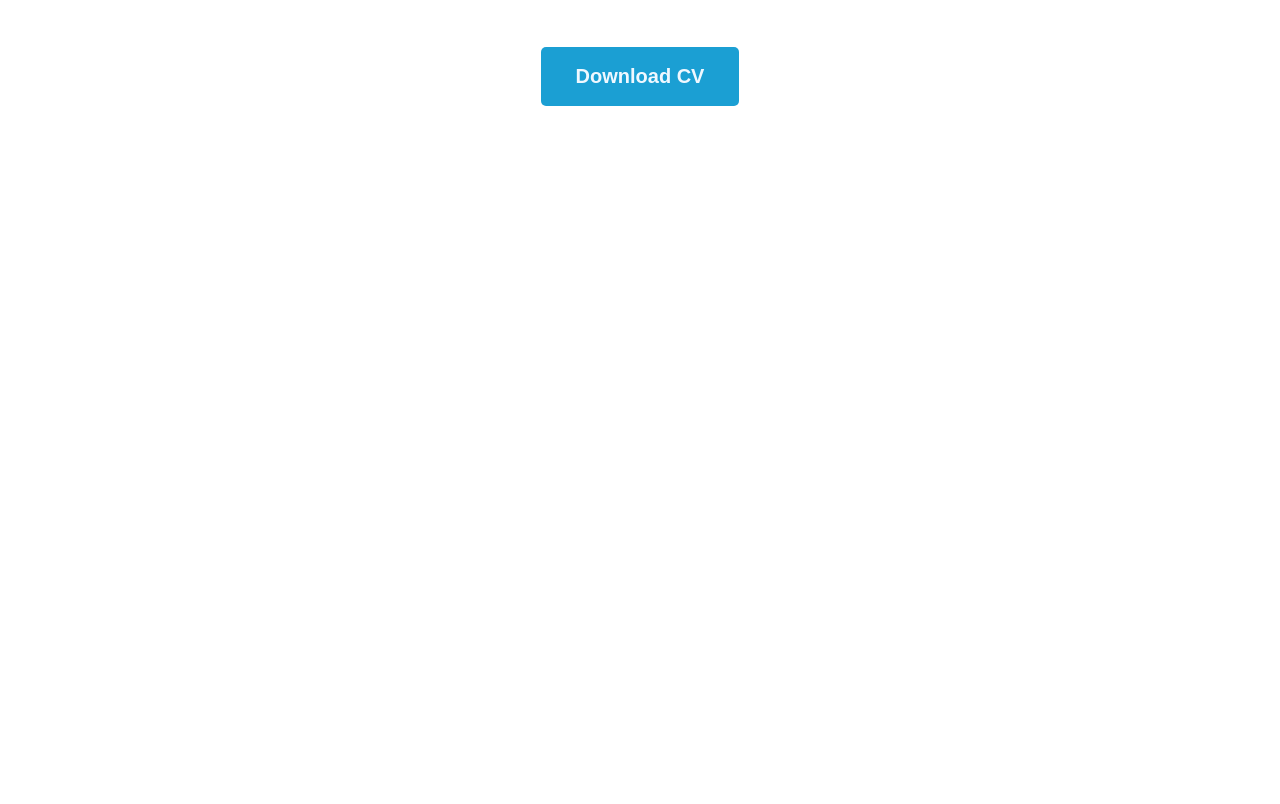
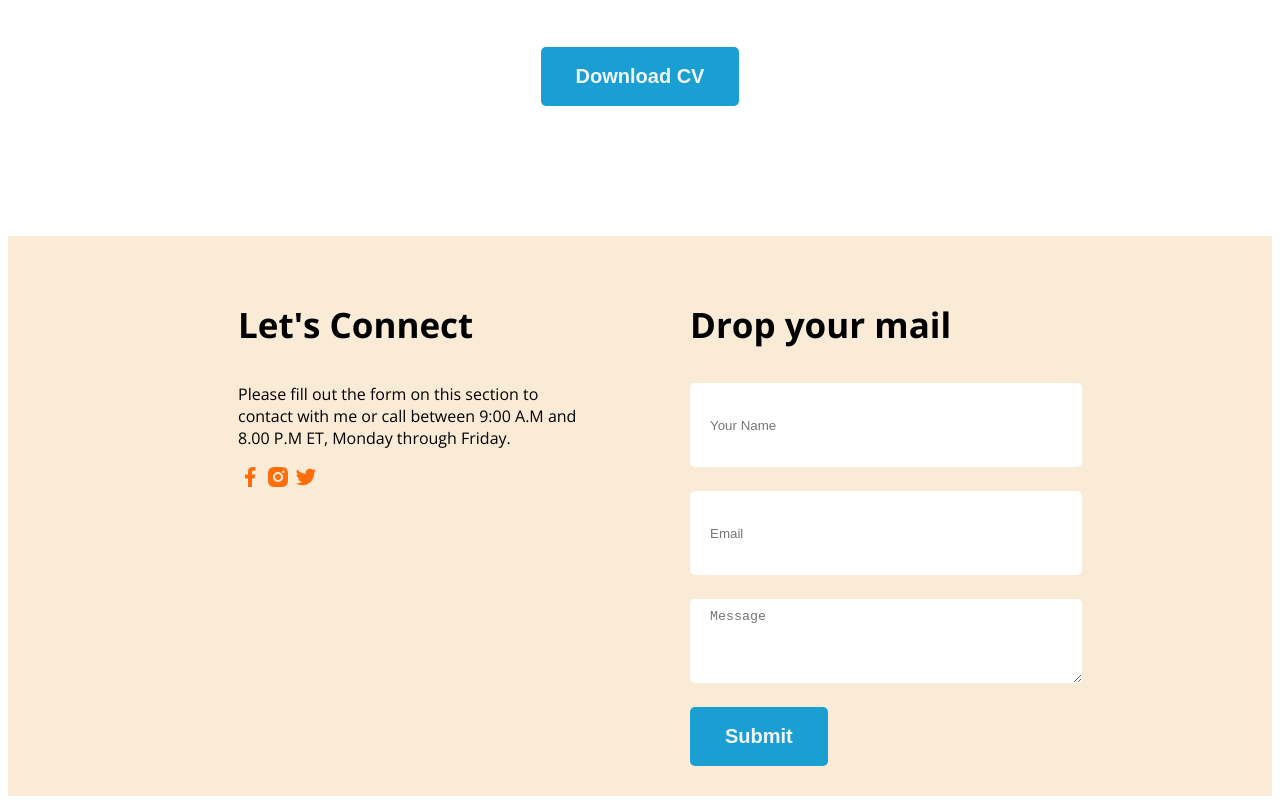
Before and after one commit to happy-jaar/my-portfolio, a plain HTML site: page index.html in a window 1280 px wide. Shown: the part 3104-3908 px from the top of the page. Before the commit the page ends 3340 px from the top, so only its background shows below. Drawn offline with nearby package versions, Linux system fonts and the light colour scheme.

Commit message:
almost done

```diff
--- a/index.html
+++ b/index.html
@@ -108,7 +108,7 @@
             </div>
         </section>
         <section class="resume">
-            <h3 class="section-title">Summary of My Resume</h3>
+            <h3 class="section-title text-center">Summary of My Resume</h3>
             <resume-container>
                 <div class="resume-column">
                     <h3 class="resume-column-title">My Education</h3>
@@ -168,8 +168,28 @@
             </div>
         </section>
     </main>
-    <footer>
-
+    <footer class="sec-bg">
+        <div class="footer-column">
+            <h3 class="section-title">Let's Connect</h3>
+            <p>
+                Please fill out the form on this section to contact with me or call between 9:00 A.M and 8.00 P.M ET,
+                Monday through Friday.
+            </p>
+            <div>
+                <a href=""><img src="images/icons/facebook.png" alt=""></a>
+                <a href=""><img src="images/icons/insta.png" alt=""></a>
+                <a href=""><img src="images/icons/twitter.png" alt=""></a>
+            </div>
+        </div>
+        <div class="footer-column">
+            <h3 class="section-title">Drop your mail</h3>
+            <form action="">
+                <input type="text" name="" id="" placeholder="Your Name">
+                <input type="email" name="" id="" placeholder="Email">
+                <textarea name="" id="" cols="30" rows="20" placeholder="Message"></textarea>
+                <input class="btn-primary" type="submit" value="Submit">
+            </form>
+        </div>
     </footer>
 </body>
 
--- a/styles/portfolio.css
+++ b/styles/portfolio.css
@@ -166,3 +166,24 @@ resume-container{
 .resume-download-cv{
     margin-top: 50px;
 }
+
+/* footer styles */
+footer{
+    padding: 30px 230px;
+    display: flex;
+    gap: 100px;
+}
+.footer-column{
+    width: 50%;
+}
+
+footer input[type="text"], footer input[type="email"], footer textarea{
+    height: 64px;
+    border-radius: 5px;
+    background-color: white;
+    display: block;
+    width: 100%;
+    padding: 10px 20px;
+    margin-bottom: 24px;
+    border: none;
+}
```
